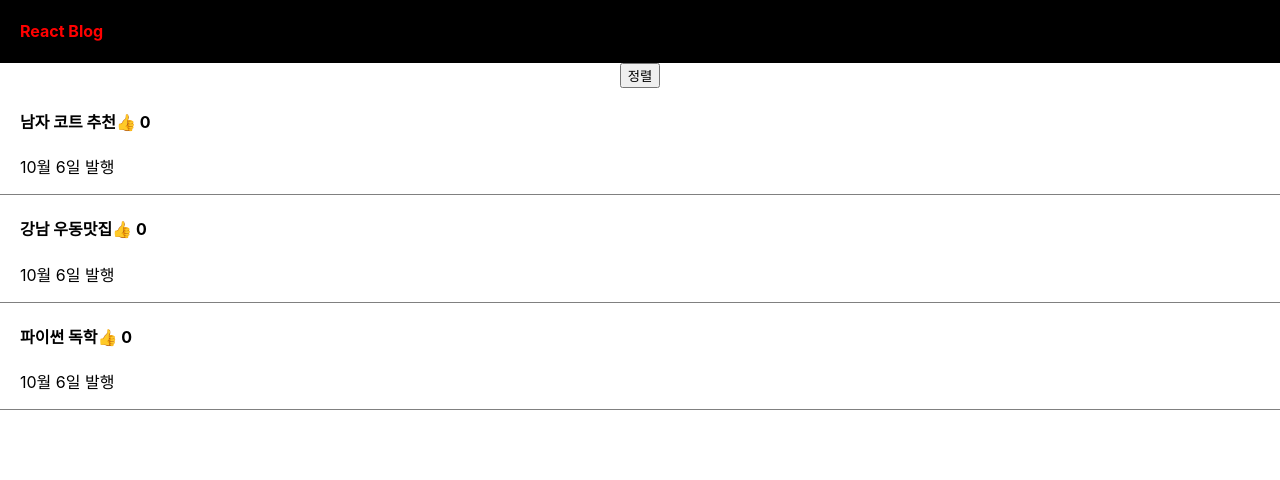
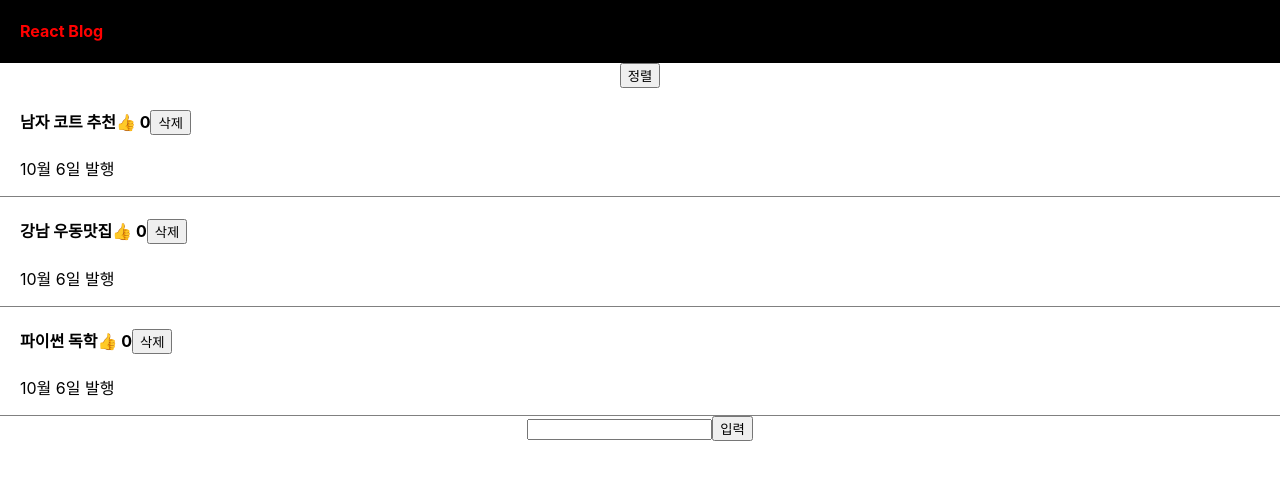
Before and after one commit to lee-kangpyo/react-second, a React (Create React App) app in the folder blog/: page / in a window 1280 px wide. Shown: the top 480 px of the page. Built offline with nearby package versions, Linux system fonts and the light colour scheme.

Commit message:
추가 삭제 구현

```diff
--- a/blog/src/App.js
+++ b/blog/src/App.js
@@ -14,6 +14,7 @@ function App() {
   let [titleIdx, settitleIdx] = useState(0);
   let [likeIt, setLikeIt] = useState([0,0,0])
   let [isModalOpen, setModalState] = useState(false);
+  let [inputVal, setinputVal] = useState("");
   return (
     <div className="App">
       <div className="black-nav">
@@ -29,12 +30,15 @@ function App() {
         <div className="list" key ={idx}>
           <h4 onClick={() => {setModalState(true); settitleIdx(idx)} }>
             {title}
-            <span onClick={()=>{chuchun(likeIt, idx, setLikeIt)}}>👍</span> {likeIt[idx]}
+            <span onClick={(e)=>{e.stopPropagation();chuchun(likeIt, idx, setLikeIt)}}>👍</span> {likeIt[idx]}
+            <button onClick={()=>{onDelBtnClick(idx)}}>삭제</button>
           </h4>
           <p>10월 6일 발행</p>
         </div>
       ))
       }
+      <input onChange={(e)=>{setinputVal(e.target.value)}} />
+      <button onClick={onAddBtnClick}>입력</button>
       {
         isModalOpen ? <Detail title={titleList[titleIdx]} color='skyblue' onbtnClick={onbtnClick}/> : null
       }
@@ -42,6 +46,19 @@ function App() {
     </div>
   );
 
+  function onDelBtnClick(idx){
+    var newtitleList = titleList.filter(function(val, i){
+      if(i !== idx) return val
+    });
+    likeIt.splice(idx, 1);
+
+    setTitleList([...newtitleList])
+    setLikeIt([...likeIt])
+  }
+  function onAddBtnClick(){
+    setTitleList([inputVal, ...titleList])
+    setLikeIt([0, ...likeIt])
+  }
   function onbtnClick(){
     titleList[0] = "여자 코트 추천";
     setTitleList([...titleList])
```
